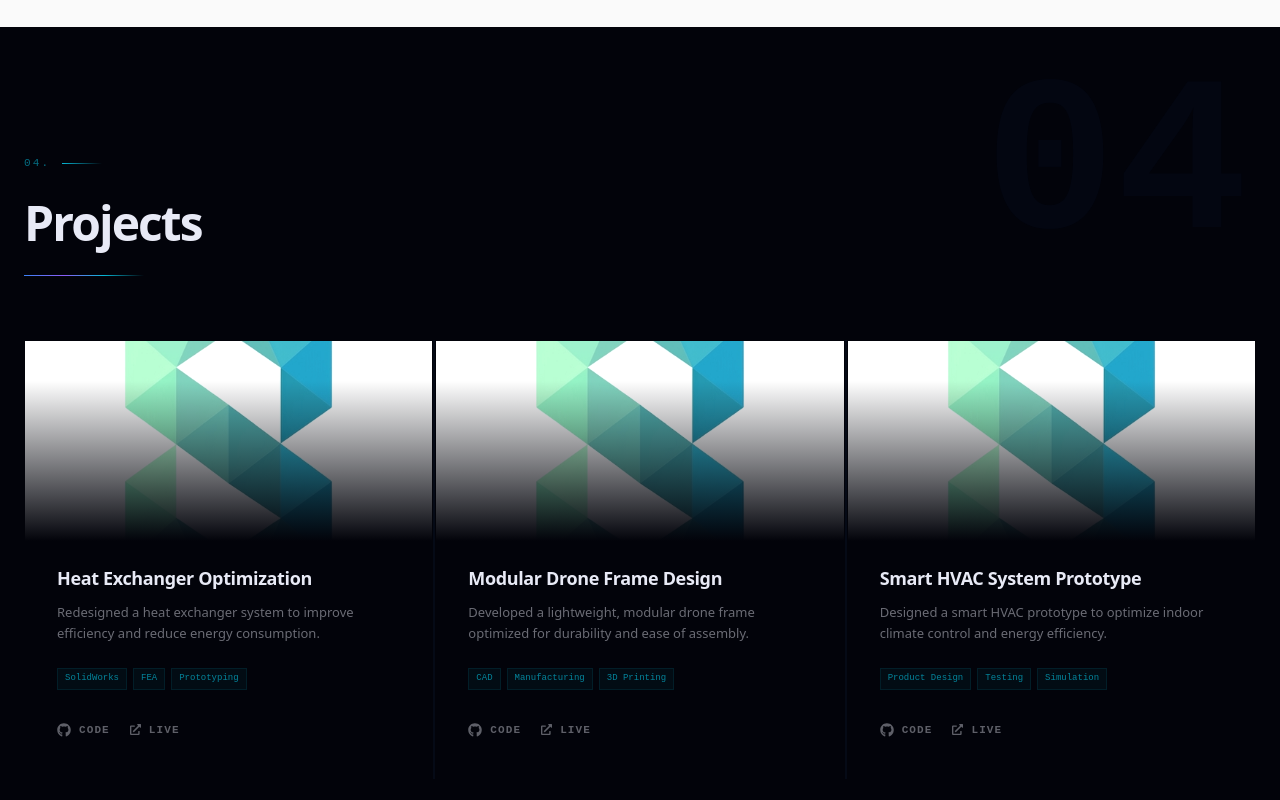
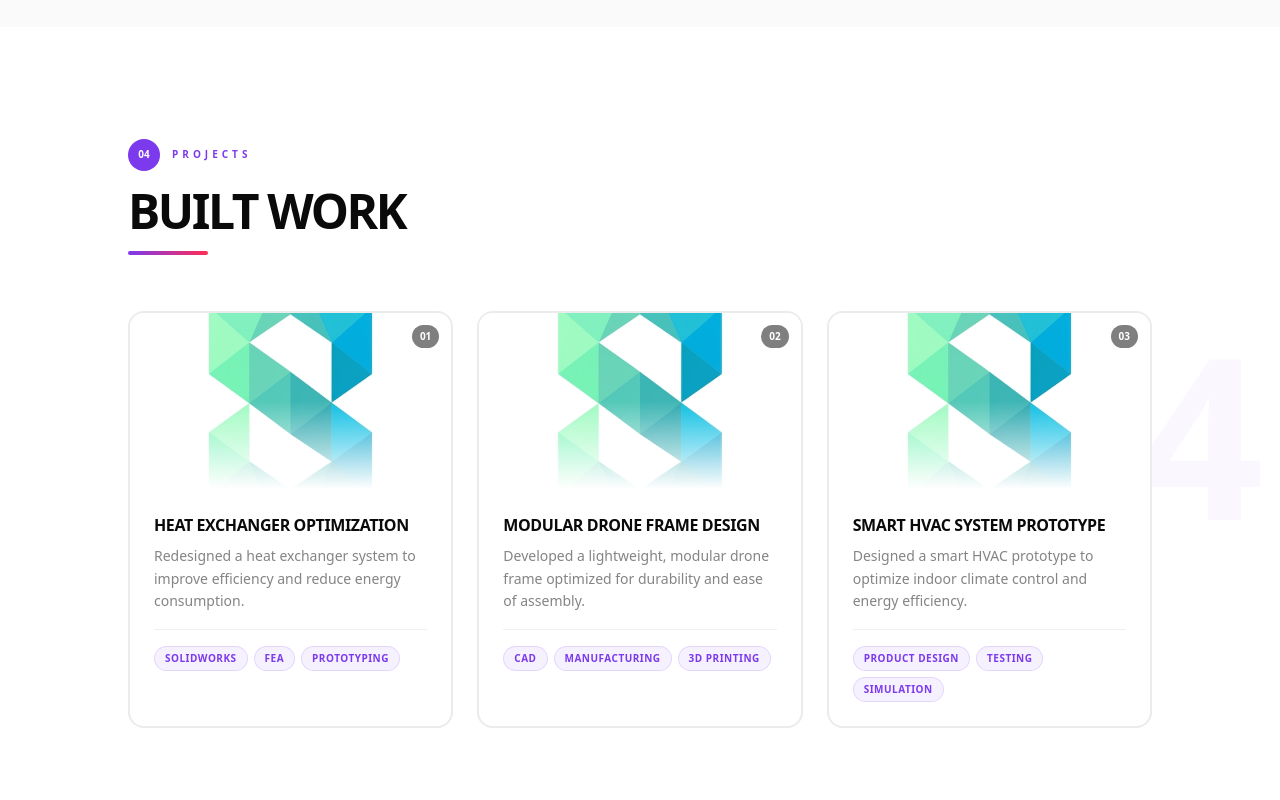
Before and after one commit to salienceenterprises-lab/portfolio-0bd9b, a Next.js app: page /portfolio-0bd9b/ in a window 1280 px wide. Shown: the part 3720-4520 px from the top of the page. Built offline with nearby package versions, Linux system fonts and the light colour scheme.

Commit message:
Update app/components/projects.jsx via Portfolio SaaS

```diff
--- a/app/components/projects.jsx
+++ b/app/components/projects.jsx
@@ -1,142 +1,117 @@
 "use client";
 import { motion } from "framer-motion";
-import { FaGithub, FaExternalLinkAlt, FaCode } from "react-icons/fa";
+import { FaGithub, FaExternalLinkAlt } from "react-icons/fa";
 
 export default function PortfolioProjects({ data }) {
-  const items = data?.projects;
-  if (!items || !Array.isArray(items) || items.length === 0) return null;
+  if (!data?.projects?.length) return null;
 
   return (
-    <section id="projects" style={{ background: "#02030a", padding: "8rem 1.5rem", position: "relative", overflow: "hidden" }}>
-      <style>{`
-        .pp-project-grid {
-          display: grid;
-          grid-template-columns: repeat(auto-fill, minmax(350px, 1fr));
-          gap: 2px;
-          background: rgba(59,130,246,0.05);
-        }
-        .pp-project-card {
-          background: #02030a;
-          position: relative;
-          transition: all 0.4s cubic-bezier(0.4, 0, 0.2, 1);
-          height: 100%;
-          display: flex;
-          flex-direction: column;
-          border: 1px solid transparent;
-        }
-        .pp-project-card:hover {
-          background: rgba(59,130,246,0.02);
-          border-color: rgba(59,130,246,0.1);
-        }
-        .pp-project-card::before {
-          content: ''; position: absolute; left: 0; top: 0; width: 0; height: 1px;
-          background: linear-gradient(90deg, #3b82f6, #8b5cf6, #06b6d4);
-          transition: width 0.45s ease;
-          z-index: 10;
-        }
-        .pp-project-card:hover::before { width: 100%; }
+    <section id="projects" className="relative py-28 px-6 overflow-hidden bg-white">
 
-        .pp-proj-link {
-          display: inline-flex; align-items: center; gap: 8px;
-          font-family: monospace; font-size: 11px; font-weight: 700;
-          text-transform: uppercase; letter-spacing: 0.1em;
-          color: rgba(232,234,246,0.4); transition: all 0.3s;
-          text-decoration: none;
-        }
-        .pp-proj-link:hover { color: #06b6d4; transform: translateY(-1px); }
+      <div className="absolute right-4 top-1/2 -translate-y-1/2 text-[14rem] font-black leading-none select-none pointer-events-none hidden lg:block"
+        style={{ color: "rgba(124,58,237,0.04)", fontVariantNumeric: "tabular-nums" }}>04</div>
 
-        .pp-img-container {
-          position: relative; height: 200px; width: 100%; overflow: hidden;
-          background: #05070a;
-        }
-        .pp-img-overlay {
-          absolute; inset: 0;
-          background: linear-gradient(to bottom, transparent 20%, #02030a);
-          z-index: 2;
-        }
+      <div className="max-w-5xl mx-auto relative z-10">
 
-        @media(max-width: 640px) { .pp-project-grid { grid-template-columns: 1fr; } }
-      `}</style>
-
-      {/* Large Background Watermark */}
-      <div style={{ position: "absolute", top: "2rem", right: "2rem", fontFamily: "monospace", fontSize: "220px", fontWeight: 900, lineHeight: 1, color: "rgba(59,130,246,0.03)", pointerEvents: "none", userSelect: "none" }}>04</div>
-
-      <div style={{ maxWidth: "1280px", margin: "0 auto", position: "relative", zIndex: 1 }}>
-        {/* Header */}
-        <motion.div initial={{ opacity: 0, x: -30 }} whileInView={{ opacity: 1, x: 0 }} viewport={{ once: true }} transition={{ duration: 0.7 }} style={{ marginBottom: "4rem" }}>
-          <div style={{ display: "flex", alignItems: "center", gap: "12px", marginBottom: "1rem" }}>
-            <span style={{ fontFamily: "monospace", fontSize: "11px", color: "rgba(6,182,212,0.6)", letterSpacing: "0.2em" }}>04.</span>
-            <div style={{ width: "40px", height: "1px", background: "linear-gradient(90deg, #06b6d4, transparent)" }} />
-          </div>
-          <h2 style={{ fontSize: "clamp(2rem, 4vw, 3rem)", fontWeight: 900, letterSpacing: "-0.04em", color: "#e8eaf6", margin: 0 }}>Projects</h2>
-          <div style={{ height: "1px", background: "linear-gradient(90deg, #3b82f6, #8b5cf6, #06b6d4, transparent)", maxWidth: "120px", marginTop: "1rem" }} />
+        <motion.div initial={{ opacity: 0, x: -20 }} whileInView={{ opacity: 1, x: 0 }}
+          viewport={{ once: true }} transition={{ duration: 0.5 }}
+          className="flex items-center gap-3 mb-4">
+          <div className="w-8 h-8 rounded-full flex items-center justify-center text-[10px] font-black text-white"
+            style={{ background: "#7c3aed" }}>04</div>
+          <span className="text-[10px] font-black tracking-[0.4em] uppercase" style={{ color: "#7c3aed" }}>Projects</span>
         </motion.div>
 
-        <div className="pp-project-grid">
-          {items.map((proj, i) => (
-            <motion.div key={i} initial={{ opacity: 0, y: 20 }} whileInView={{ opacity: 1, y: 0 }} viewport={{ once: true }} transition={{ duration: 0.5, delay: i * 0.1 }}>
-              <div className="pp-project-card group">
+        <motion.h2 initial={{ opacity: 0, y: 20 }} whileInView={{ opacity: 1, y: 0 }}
+          viewport={{ once: true }} transition={{ duration: 0.6, delay: 0.05 }}
+          className="text-4xl sm:text-5xl font-black tracking-tighter mb-4 uppercase leading-none"
+          style={{ color: "#0a0a0a" }}>
+          Built Work
+        </motion.h2>
+        <motion.div initial={{ width: 0 }} whileInView={{ width: 80 }} viewport={{ once: true }}
+          transition={{ duration: 0.7, delay: 0.2 }}
+          className="h-1 rounded-full mb-14"
+          style={{ background: "linear-gradient(90deg, #7c3aed, #ff2d55)" }} />
 
-                {/* Image or Fallback Header */}
-                {(proj.imageBase64 || proj.image) ? (
-                  <div className="pp-img-container">
-                    <img
-                      src={proj.imageBase64 || proj.image}
-                      alt={proj.title || proj.name}
-                      style={{ width: "100%", height: "100%", objectFit: "cover", filter: "grayscale(30%) contrast(1.1)" }}
-                    />
-                    <div className="pp-img-overlay" style={{ position: "absolute", inset: 0, background: "linear-gradient(to bottom, transparent 20%, #02030a)" }} />
+        <div className="grid grid-cols-1 sm:grid-cols-2 lg:grid-cols-3 gap-6">
+          {data.projects.map((proj, index) => (
+            <motion.div key={index}
+              initial={{ opacity: 0, y: 28 }}
+              whileInView={{ opacity: 1, y: 0 }}
+              viewport={{ once: true }}
+              transition={{ duration: 0.5, delay: index * 0.07, type: "spring", stiffness: 120 }}
+              whileHover={{ y: -6 }}
+              className="group rounded-2xl border-2 bg-white overflow-hidden transition-all duration-300 hover:shadow-2xl"
+              style={{ borderColor: "rgba(10,10,10,0.08)" }}
+              onMouseEnter={(e) => (e.currentTarget.style.borderColor = "#7c3aed")}
+              onMouseLeave={(e) => (e.currentTarget.style.borderColor = "rgba(10,10,10,0.08)")}>
+
+              {proj.imageBase64 ? (
+                <div className="relative h-44 overflow-hidden">
+                  <img src={proj.imageBase64} alt={proj.title}
+                    className="w-full h-full object-cover transition-transform duration-700 group-hover:scale-110" />
+                  {/* Gradient overlay */}
+                  <div className="absolute inset-0 bg-gradient-to-t from-white via-transparent to-transparent" />
+                  <div className="absolute top-3 right-3 text-[10px] font-black px-2 py-1 rounded-full text-white"
+                    style={{ background: "rgba(0,0,0,0.5)" }}>
+                    {String(index + 1).padStart(2, "0")}
                   </div>
-                ) : (
-                  <div style={{ padding: "2rem 2rem 0", display: "flex", justifyContent: "space-between", alignItems: "flex-start" }}>
-                    <div style={{ fontFamily: "monospace", fontSize: "40px", fontWeight: 900, color: "rgba(59,130,246,0.05)", lineHeight: 1 }}>
-                      {String(i + 1).padStart(2, "0")}
-                    </div>
-                    <FaCode style={{ color: "rgba(59,130,246,0.2)", fontSize: "20px" }} />
-                  </div>
-                )}
-
-                {/* Content */}
-                <div style={{ padding: "1.5rem 2rem 2.5rem", flexGrow: 1, display: "flex", flexDirection: "column" }}>
-                  <h3 style={{ fontSize: "18px", fontWeight: 800, color: "#e8eaf6", margin: "0 0 10px", letterSpacing: "-0.02em" }}>
-                    {proj.title || proj.name}
-                  </h3>
-
-                  {proj.description && (
-                    <p style={{ fontSize: "13px", color: "rgba(232,234,246,0.45)", lineHeight: 1.6, margin: "0 0 1.5rem" }}>
-                      {proj.description}
-                    </p>
-                  )}
-
-                  {/* Tech Stack */}
-                  {(() => {
-                    const stack = proj.stack || proj.tags || proj.technologies || proj.tech;
-                    if (!Array.isArray(stack) || stack.length === 0) return null;
-                    return (
-                      <div style={{ display: "flex", flexWrap: "wrap", gap: "6px", marginBottom: "2rem", marginTop: "auto" }}>
-                        {stack.filter(t => t?.trim()).map((t, j) => (
-                          <span key={j} style={{ fontSize: "9px", fontFamily: "monospace", color: "rgba(6,182,212,0.7)", background: "rgba(6,182,212,0.05)", padding: "3px 7px", border: "1px solid rgba(6,182,212,0.1)" }}>
-                            {t}
-                          </span>
-                        ))}
-                      </div>
-                    );
-                  })()}
-
-                  {/* Links */}
-                  <div style={{ display: "flex", gap: "20px" }}>
-                    {(proj.github || proj.githubUrl || proj.repo) && (
-                      <a href={proj.github || proj.githubUrl || proj.repo} target="_blank" rel="noopener noreferrer" className="pp-proj-link">
-                        <FaGithub style={{ fontSize: "14px" }} /> Code
+                  <div className="absolute bottom-3 right-3 flex gap-2 opacity-0 group-hover:opacity-100 transition-all duration-300 translate-y-2 group-hover:translate-y-0">
+                    {proj.github && (
+                      <a href={proj.github} target="_blank" rel="noopener noreferrer"
+                        className="flex items-center gap-1.5 px-3 py-1.5 text-[10px] font-black text-white rounded-full"
+                        style={{ background: "#0a0a0a" }} onClick={(e) => e.stopPropagation()}>
+                        <FaGithub className="w-3 h-3" /> Code
                       </a>
                     )}
-                    {(proj.demo || proj.liveUrl || proj.live || proj.url || proj.link) && (
-                      <a href={proj.demo || proj.liveUrl || proj.live || proj.url || proj.link} target="_blank" rel="noopener noreferrer" className="pp-proj-link">
-                        <FaExternalLinkAlt style={{ fontSize: "11px" }} /> Live
+                    {proj.demo && (
+                      <a href={proj.demo} target="_blank" rel="noopener noreferrer"
+                        className="flex items-center gap-1.5 px-3 py-1.5 text-[10px] font-black text-white rounded-full"
+                        style={{ background: "#7c3aed" }} onClick={(e) => e.stopPropagation()}>
+                        <FaExternalLinkAlt className="w-2.5 h-2.5" /> Live
                       </a>
                     )}
                   </div>
                 </div>
+              ) : (
+                <div className="relative h-20 flex items-center justify-between px-6 overflow-hidden"
+                  style={{ background: "linear-gradient(135deg, rgba(124,58,237,0.08), rgba(255,45,85,0.05))" }}>
+                  <div className="text-4xl font-black select-none leading-none"
+                    style={{ color: "rgba(124,58,237,0.12)" }}>
+                    {String(index + 1).padStart(2, "0")}
+                  </div>
+                  <div className="flex gap-3">
+                    {proj.github && (
+                      <a href={proj.github} target="_blank" rel="noopener noreferrer"
+                        className="transition-opacity hover:opacity-60" style={{ color: "rgba(10,10,10,0.35)" }}>
+                        <FaGithub className="w-4 h-4" />
+                      </a>
+                    )}
+                    {proj.demo && (
+                      <a href={proj.demo} target="_blank" rel="noopener noreferrer"
+                        className="transition-opacity hover:opacity-60" style={{ color: "rgba(10,10,10,0.35)" }}>
+                        <FaExternalLinkAlt className="w-3.5 h-3.5" />
+                      </a>
+                    )}
+                  </div>
+                </div>
+              )}
+
+              <div className="p-6">
+                <h3 className="text-base font-black uppercase tracking-tight mb-2 group-hover:text-[#7c3aed] transition-colors"
+                  style={{ color: "#0a0a0a" }}>{proj.title}</h3>
+                <p className="text-sm leading-relaxed" style={{ color: "rgba(10,10,10,0.5)" }}>{proj.description}</p>
+
+                {proj.stack?.length > 0 && (
+                  <div className="flex flex-wrap gap-1.5 mt-4 pt-4 border-t border-black/[0.06]">
+                    {proj.stack.filter(t => t?.trim()).map((tech) => (
+                      <span key={tech}
+                        className="text-[10px] font-black uppercase tracking-wider px-2.5 py-1 rounded-full"
+                        style={{ color: "#7c3aed", background: "rgba(124,58,237,0.07)", border: "1px solid rgba(124,58,237,0.15)" }}>
+                        {tech}
+                      </span>
+                    ))}
+                  </div>
+                )}
               </div>
             </motion.div>
           ))}
```
